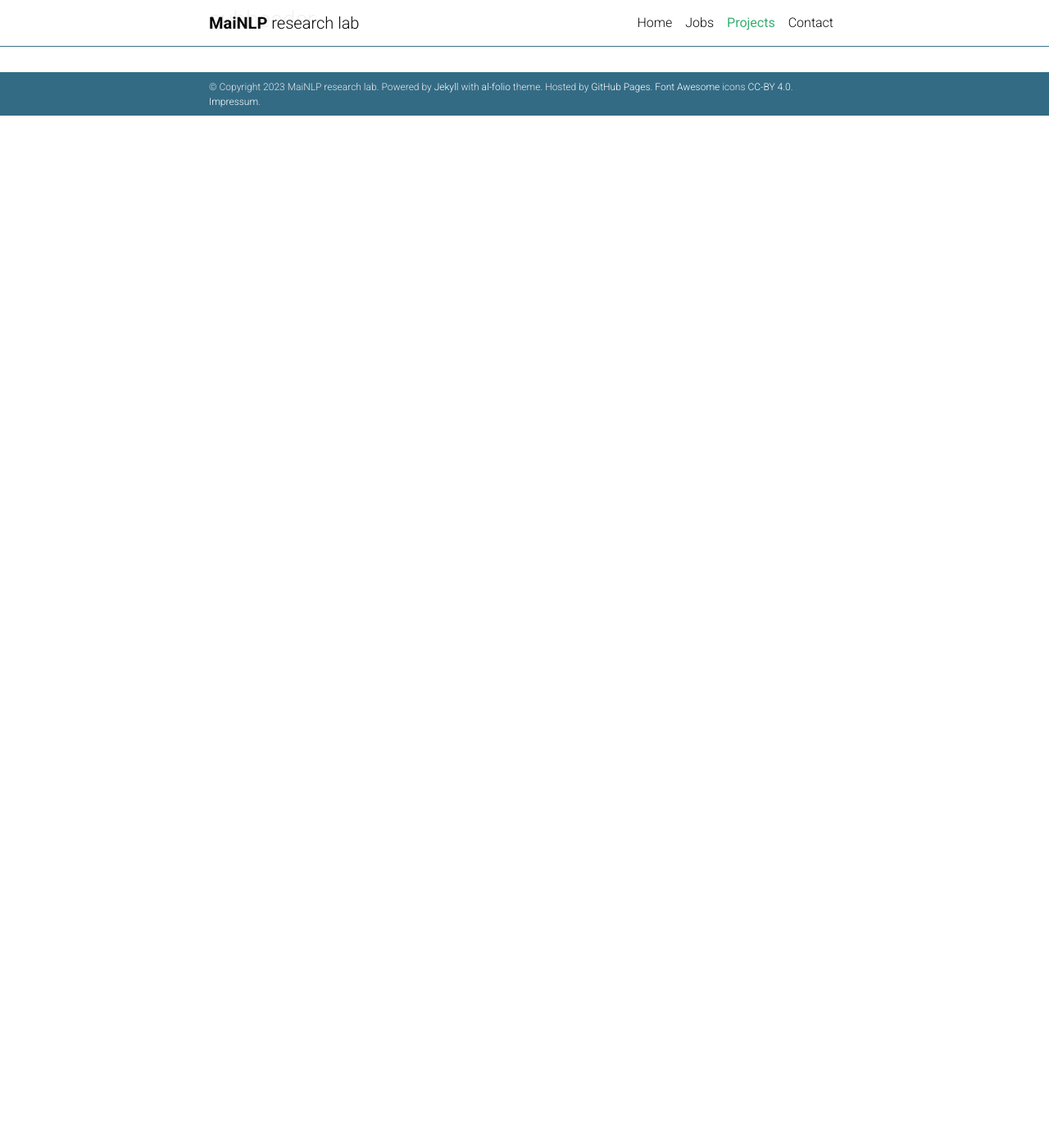
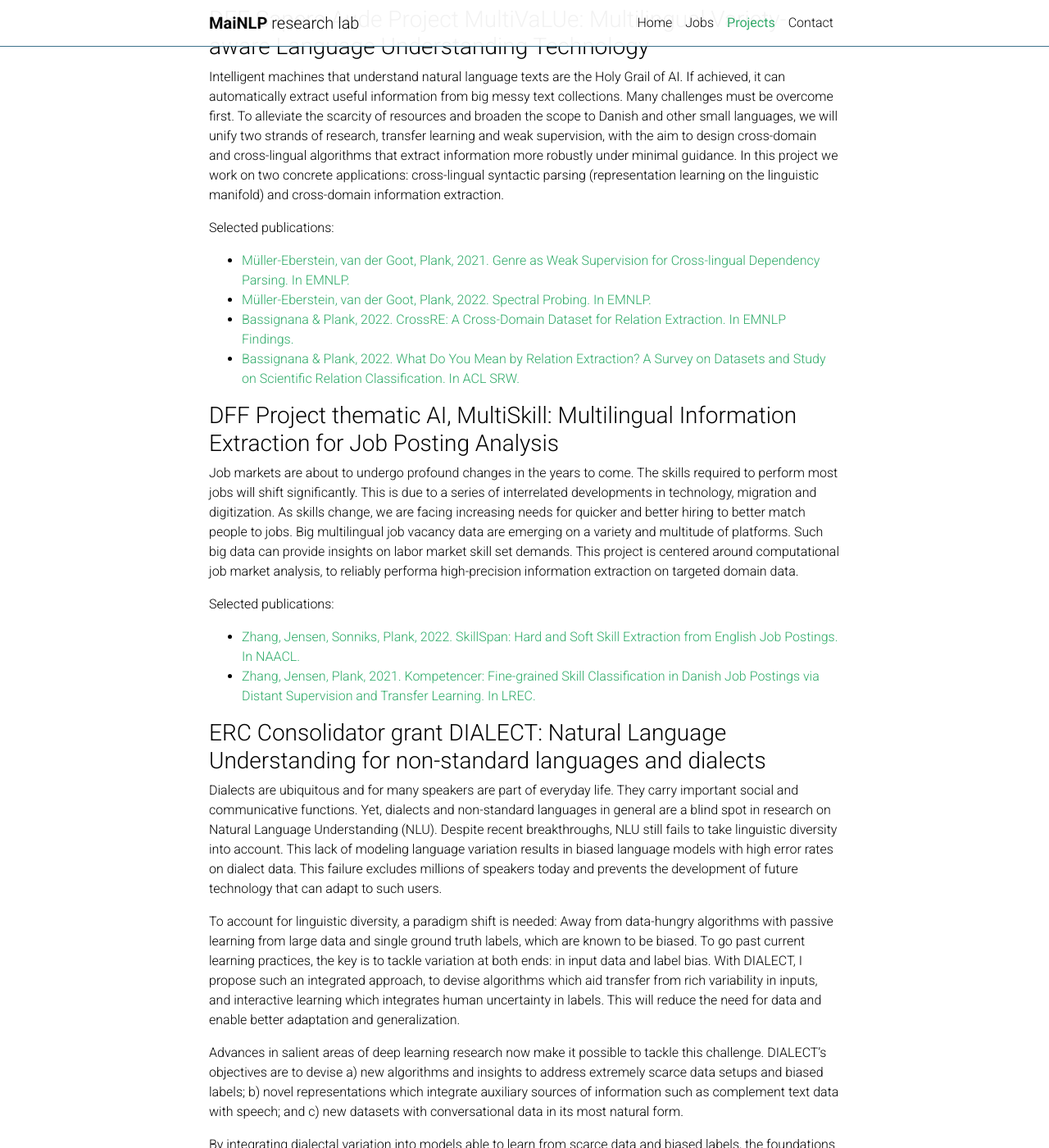
Before and after one commit to mainlp/mainlp.github.io, a Jekyll site: the page built from _pages/projects.md, in a window 1280 px wide and 1400 px high, scrolled down 270 px. Shown: the whole window at 82% size. Built offline with Jekyll 4.4.1, drawn with Linux system fonts in a browser that asks for light colours; comment, search, counter and statistics services are not loaded; a style sheet for code colours, icons or effects is not loaded; before the commit the page ends 900 px from its top, so only the background shows below that; some of the changed text lies outside the part shown.

Commit message:
add selection of on-going projects

```diff
--- a/_pages/projects.md
+++ b/_pages/projects.md
@@ -8,8 +8,41 @@ nav_order: 5
 ---
 
 
-## header 1
+<h2 class="category">Thesis projects</h2>
 
 
-## header 2
-### subheader
+
+<h2 class="category">On-going research projects</h2>
+
+### DFF Sapere Aude Project MultiVaLUe: Multilingual Variety-aware Language Understanding Technology
+
+Intelligent machines that understand natural language texts are the Holy Grail of AI. If achieved, it can automatically extract useful information from big messy text collections. Many challenges must be overcome first. To alleviate the scarcity of resources and broaden the scope to Danish and other small languages, we will unify two strands of research, transfer learning and weak supervision, with the aim to design cross-domain and cross-lingual algorithms that extract information more robustly under minimal guidance. In this project we work on two concrete applications: cross-lingual syntactic parsing (representation learning on the linguistic manifold) and cross-domain information extraction.
+
+Selected publications:
+- [Müller-Eberstein, van der Goot, Plank, 2021. Genre as Weak Supervision for Cross-lingual Dependency Parsing. In EMNLP.](https://aclanthology.org/2021.emnlp-main.393/)
+- [Müller-Eberstein, van der Goot, Plank, 2022. Spectral Probing. In EMNLP.](https://arxiv.org/abs/2210.11860)
+- [Bassignana & Plank, 2022. CrossRE: A Cross-Domain Dataset for Relation Extraction. In EMNLP Findings.](https://arxiv.org/abs/2210.09345)
+- [Bassignana & Plank, 2022. What Do You Mean by Relation Extraction? A Survey on Datasets and Study on Scientific Relation Classification. In ACL SRW.](https://aclanthology.org/2022.acl-srw.7/)
+
+### DFF Project thematic AI, MultiSkill: Multilingual Information Extraction for Job Posting Analysis
+
+Job markets are about to undergo profound changes in the years to come. The skills required to perform most jobs will shift significantly. This is due to a series of interrelated developments in technology, migration and digitization. As skills change, we are facing increasing needs for quicker and better hiring to better match people to jobs. Big multilingual job vacancy data are emerging on a variety and multitude of platforms. Such big data can provide insights on labor market skill set demands. This project is centered around computational job market analysis, to reliably performa high-precision information extraction on targeted domain data.
+
+Selected publications:
+- [Zhang, Jensen, Sonniks, Plank, 2022. SkillSpan: Hard and Soft Skill Extraction from English Job Postings. In NAACL.](https://aclanthology.org/2022.naacl-main.366/)
+- [Zhang, Jensen, Plank, 2021. Kompetencer: Fine-grained Skill Classification in Danish Job Postings via Distant Supervision and Transfer Learning. In LREC.](https://aclanthology.org/2022.lrec-1.46/)
+
+
+### ERC Consolidator grant DIALECT: Natural Language Understanding for non-standard languages and dialects
+
+Dialects are ubiquitous and for many speakers are part of everyday life. They carry important social and communicative functions. Yet, dialects and non-standard languages in general are a blind spot in research on Natural Language Understanding (NLU). Despite recent breakthroughs, NLU still fails to take linguistic diversity into account. This lack of modeling language variation results in biased language models with high error rates on dialect data. This failure excludes millions of speakers today and prevents the development of future technology that can adapt to such users.
+
+To account for linguistic diversity, a paradigm shift is needed: Away from data-hungry algorithms with passive learning from large data and single ground truth labels, which are known to be biased. To go past current learning practices, the key is to tackle variation at both ends: in input data and label bias. With DIALECT, I propose such an integrated approach, to devise algorithms which aid transfer from rich variability in inputs, and interactive learning which integrates human uncertainty in labels. This will reduce the need for data and enable better adaptation and generalization.
+
+Advances in salient areas of deep learning research now make it possible to tackle this challenge. DIALECT’s objectives are to devise a) new algorithms and insights to address extremely scarce data setups and biased labels; b) novel representations which integrate auxiliary sources of information such as complement text data with speech; and c) new datasets with conversational data in its most natural form.
+
+By integrating dialectal variation into models able to learn from scarce data and biased labels, the foundations will be established for fairer and more accurate NLU to break down language and literary barriers.
+
+### Applications for PhD, Postdoc and student assistant positions
+
+Interested in PhD, Postdoc or student assistants jobs?  <a href="/jobs">→Open positions</a>
```
